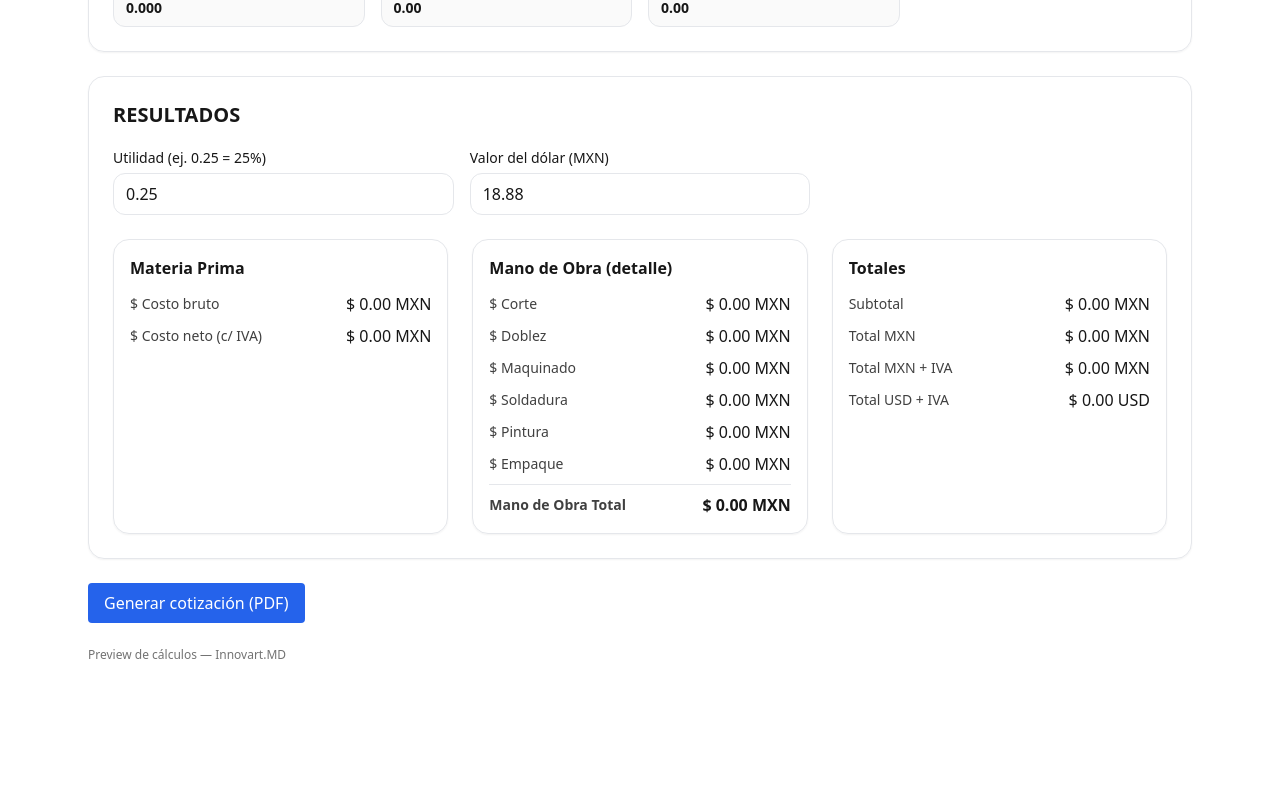
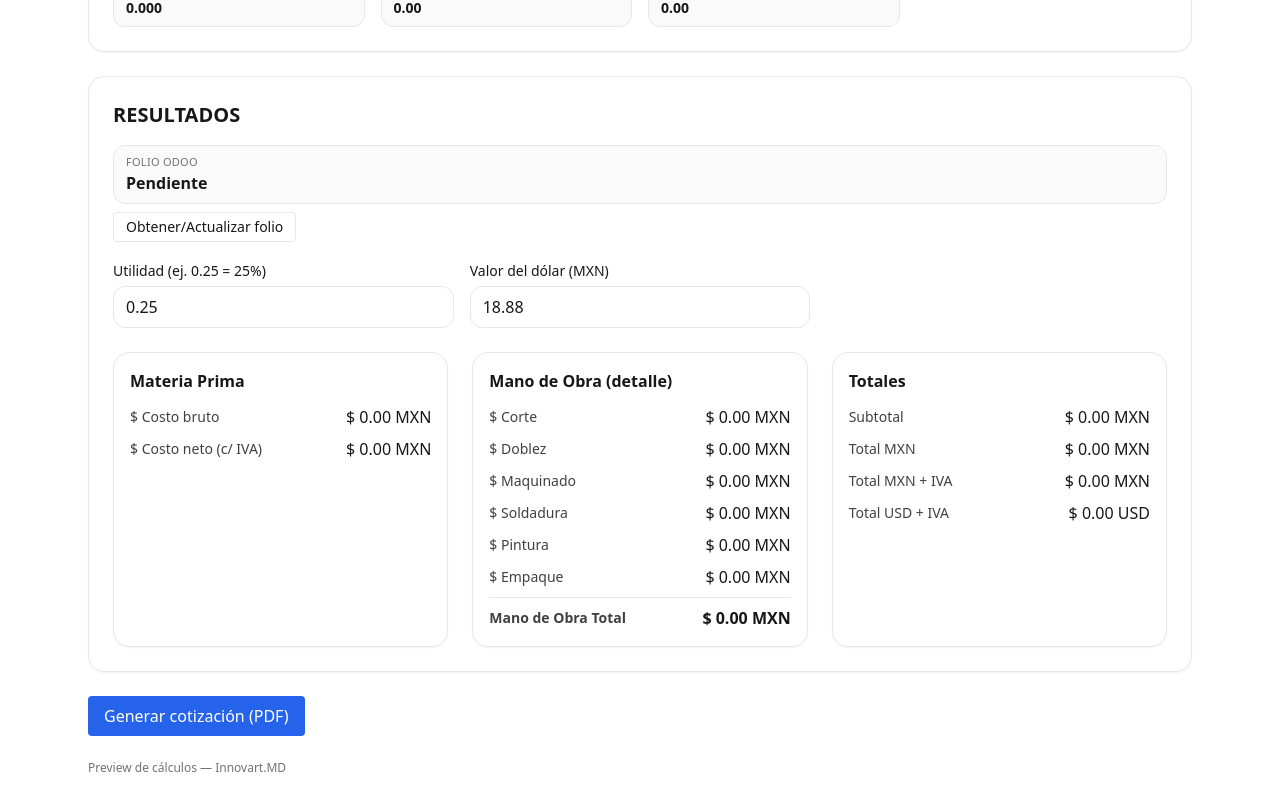
Before and after one commit to jurgenpavel/impact-innovart, a React (Vite) app in the folder impact-innovart/: page / in a window 1280 px wide. Shown: the part 1420-2220 px from the top of the page. Before the commit the page ends 2107 px from the top, so only its background shows below. Built offline with nearby package versions, Linux system fonts and the light colour scheme.

Commit message:
Update App.jsx

```diff
--- a/impact-innovart/src/App.jsx
+++ b/impact-innovart/src/App.jsx
@@ -105,6 +105,9 @@ const costoPorMmFrom = (row, comp) => {
 
 export default function App() {
   const navigate = useNavigate();
+  // Folio de Odoo
+  const [folio, setFolio] = useState("");
+  const [loadingFolio, setLoadingFolio] = useState(false);
 
   // Información del cliente
   const [cliente, setCliente] = useState("");
@@ -215,19 +218,49 @@ export default function App() {
   );
 
   const opcionesEspesor = useMemo(() => ESPESORES.map((r) => r.mm), []);
+  async function getFolioFromOdoo() {
+  try {
+    setLoadingFolio(true);
+    const resp = await fetch("/api/odoo-next-quote");
+    const data = await resp.json();
+    if (resp.ok && data.folio) {
+      setFolio(data.folio);
+      return data.folio; // ← retornar para usarlo inmediatamente
+    } else {
+      console.error(data?.error || "No se pudo obtener el folio");
+      alert("No se pudo obtener el folio desde Odoo.");
+      return null;
+    }
+  } catch (e) {
+    console.error(e);
+    alert("Error de comunicación con el servicio de Odoo.");
+    return null;
+  } finally {
+    setLoadingFolio(false);
+  }
+}
 
   // ----- Navegación al resumen (para PDF) -----
-  const handleGeneratePDF = () => {
-    const precioUnitarioMXN = cantidad ? totalMXN / Number(cantidad) : totalMXN;
+    const handleGeneratePDF = async () => {
+  let folioLocal = folio;
+  if (!folioLocal) {
+    folioLocal = await getFolioFromOdoo(); // usa el return inmediato
+  }
+
+  const precioUnitarioSinIVA = cantidad ? (totalMXN / Number(cantidad)) : totalMXN;
+  const precioUnitarioConIVA = cantidad ? (totalMXNConIVA / Number(cantidad)) : totalMXNConIVA;
+
   navigate("/resumen", {
     state: {
+      folio: folioLocal || null,
       cliente,
       fecha,
       vendedor,
       producto,
       descripcion,
       cantidad,
-        precioUnitarioMXN,  // precio unitario sin IVA (incluye utilidad)
+      precioUnitarioSinIVA,
+      precioUnitarioConIVA,
       subtotalMXN: totalMXN,
       totalMXNConIVA,
       ivaPercent: 16
@@ -317,9 +350,37 @@ export default function App() {
      {/* RESULTADOS */}
 <section className="rounded-2xl border p-4 md:p-6 shadow-sm">
   <h2 className="font-extrabold text-xl mb-4">RESULTADOS</h2>
+
+  {/* Folio Odoo visible en Resultados */}
+  <div className="mb-4">
+    <Info
+      label="Folio Odoo"
+      value={loadingFolio ? "Obteniendo folio…" : (folio || "Pendiente")}
+    />
+    <div className="mt-2">
+      <button
+        onClick={getFolioFromOdoo}
+        className="text-sm px-3 py-1 rounded border hover:bg-neutral-50"
+        disabled={loadingFolio}
+      >
+        {loadingFolio ? "Consultando…" : "Obtener/Actualizar folio"}
+      </button>
+    </div>
+  </div>
+
   <div className="grid grid-cols-1 md:grid-cols-3 gap-4 mb-6">
-            <NumberField label="Utilidad (ej. 0.25 = 25%)" value={utilidad} onChange={setUtilidad} step={0.01} />
-            <NumberField label="Valor del dólar (MXN)" value={tipoCambio} onChange={setTipoCambio} step={0.01} />
+    <NumberField
+      label="Utilidad (ej. 0.25 = 25%)"
+      value={utilidad}
+      onChange={setUtilidad}
+      step={0.01}
+    />
+    <NumberField
+      label="Valor del dólar (MXN)"
+      value={tipoCambio}
+      onChange={setTipoCambio}
+      step={0.01}
+    />
     <div className="hidden md:block" />
   </div>
 
```
Lines whose indentation alone changed are shown as unchanged.
